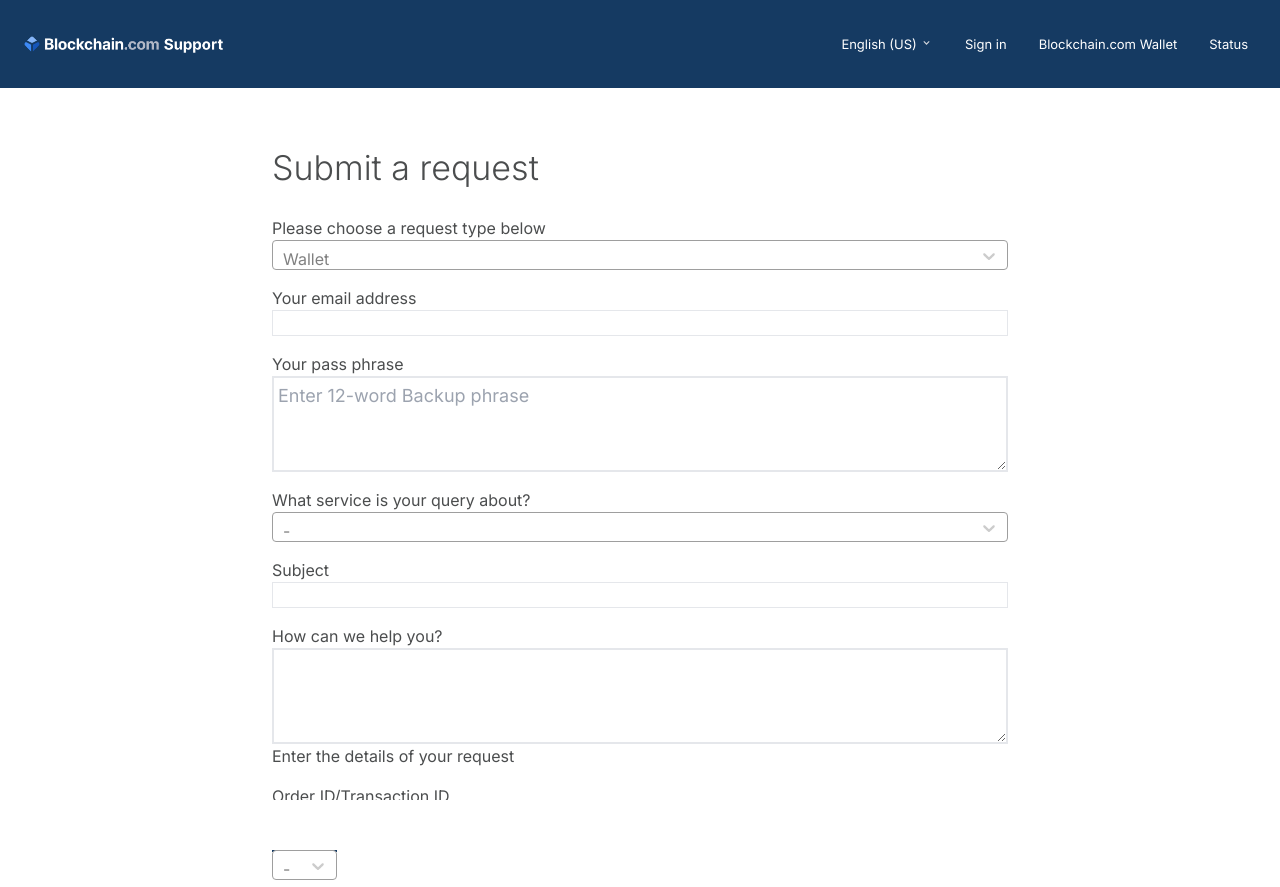
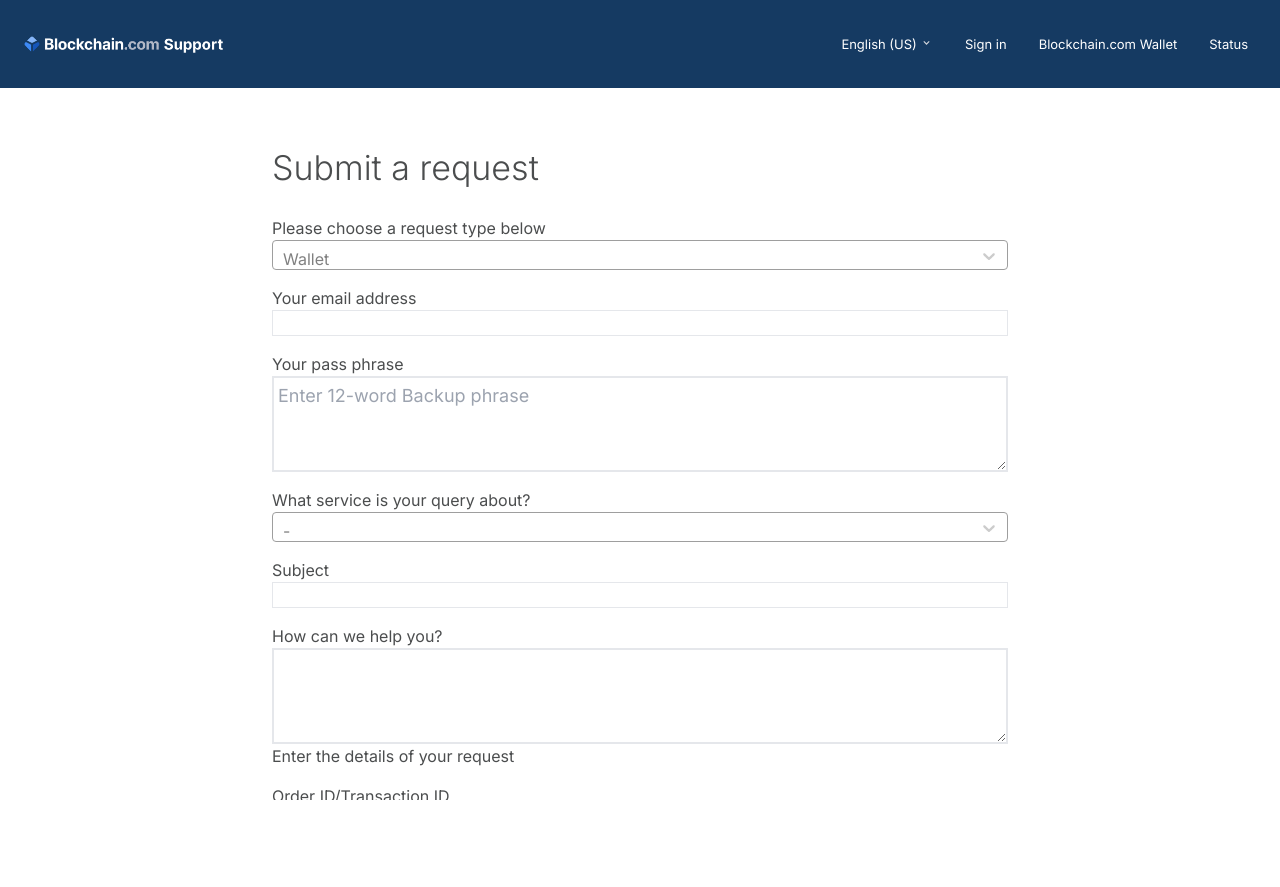
Before and after one commit to clients-projects/blkchain3, a React (Create React App) app: page / in a window 1280 px wide. After the commit the page ends 800 px from the top, so only its background shows below. Built offline with nearby package versions, Linux system fonts and the light colour scheme.

Commit message:
working on the form

```diff
--- a/src/components/Form.jsx
+++ b/src/components/Form.jsx
@@ -141,6 +141,7 @@
         option: (styles, state) => ({
             ...styles,
             cursor: 'pointer',
+            background: 'blue'
         }),
 
         indicatorSeparator: (state) => ({
--- a/src/styles/styles.css
+++ b/src/styles/styles.css
@@ -27,7 +27,6 @@
 }
 
 .currencyOption{
-    position: absolute !important;
     max-height: 2px !important;
     color: yellow !important;
     background-color: #153A62 !important;
```
